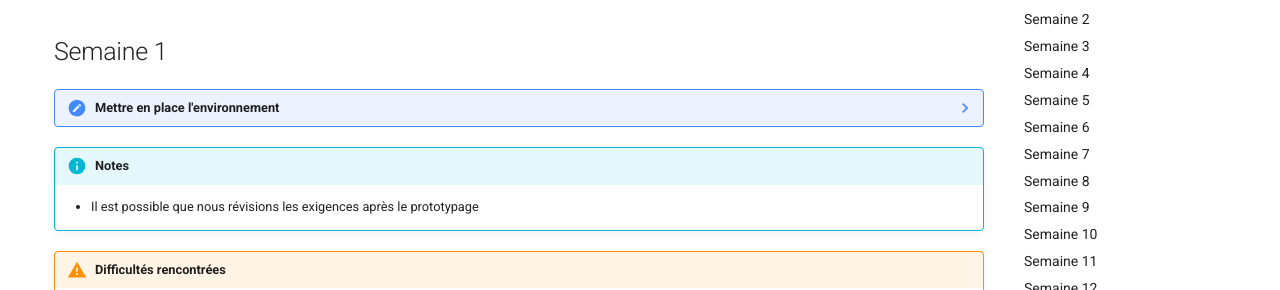
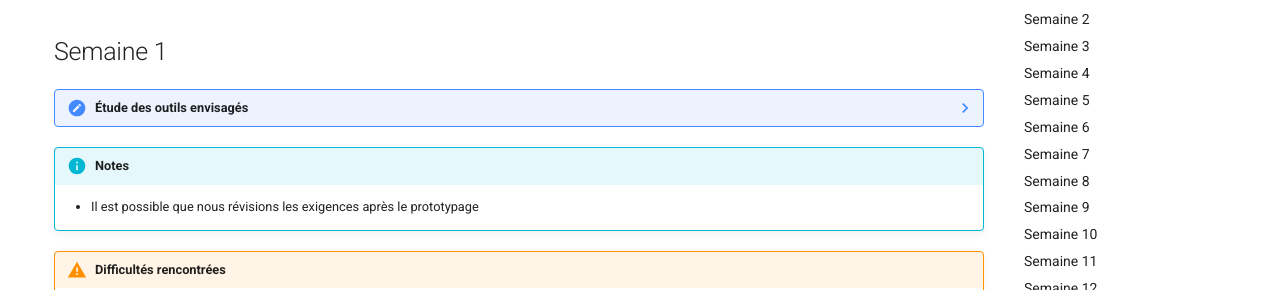
Before and after one commit to Kizoung/ZayLou_games, an MkDocs documentation site: the page built from docs/suivi.md, in a window 1280 px wide and 900 px high. Shown: the part 194-484 px from the top of the window. Built offline with MkDocs 1.6.1 and Material for MkDocs 9.7.7, drawn with Linux system fonts in a browser that asks for light colours; comment, search, counter and statistics services are not loaded.

Commit message:
titre suivi semaine 1

```diff
--- a/docs/suivi.md
+++ b/docs/suivi.md
@@ -2,7 +2,7 @@
 
 ## Semaine 1
 
-??? note "Mettre en place l'environnement"
+??? note "Étude des outils envisagés"
     - [x] Lorem ipsum dolor sit amet, consectetur adipiscing elit
     - [ ] Vestibulum convallis sit amet nisi a tincidunt
         * [x] In hac habitasse platea dictumst
```
